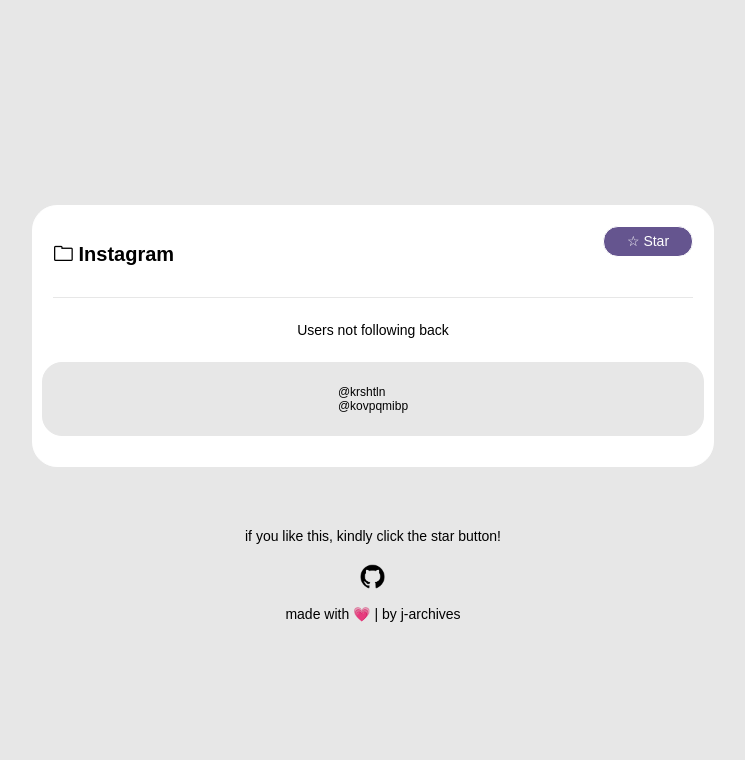
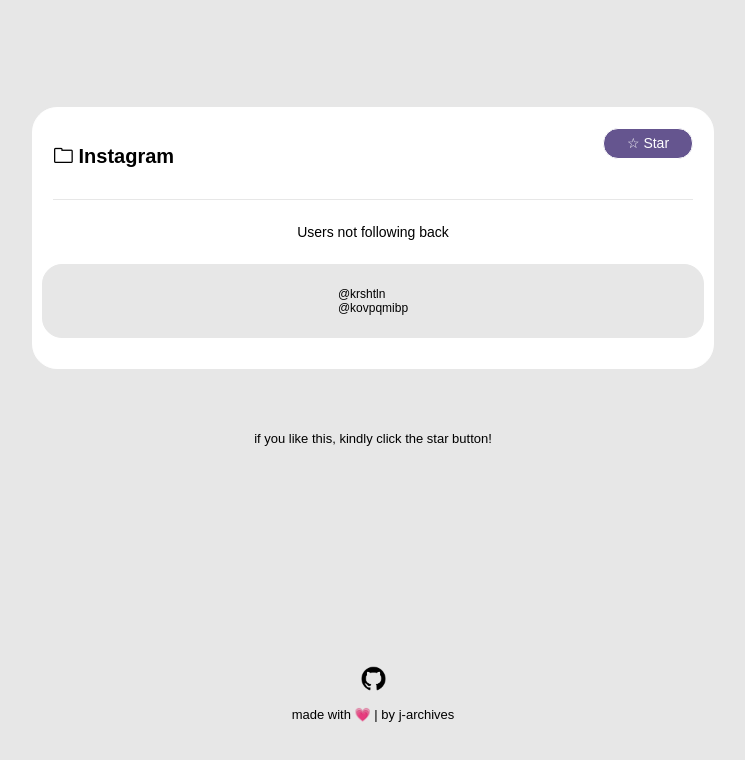
Before and after one commit to Owono2001/instagram-users-not-following-back, a plain HTML site: page index.html in a window 1280 px wide. Shown: the whole page, without its empty margins (267-1012 px from the left). Drawn offline with Linux system fonts and the light colour scheme.

Commit message:
made the footer text smaller

```diff
--- a/styles.css
+++ b/styles.css
@@ -37,7 +37,7 @@
 }
 
 #text {
-    font-size: 14px;
+    font-size: 13px;
     margin: 10px 0;
 
 }
@@ -74,11 +74,11 @@
 }
 
 .footer {
-
+    margin-top: 200px;
     color: black;
     padding: 10px 0;
     text-align: center;
-    font-size: 14px;
+    font-size: 13px;
 }
 
 #users-list {
```
